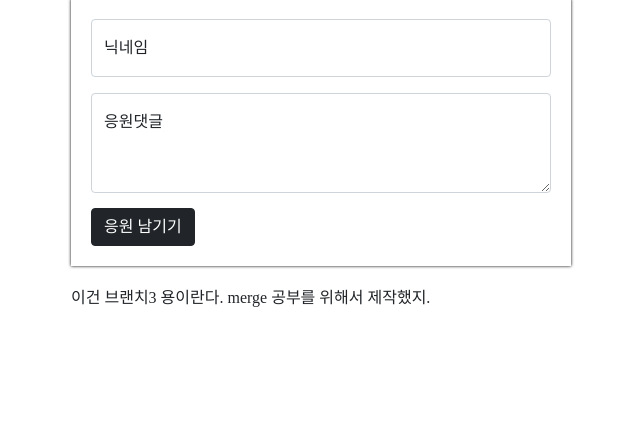
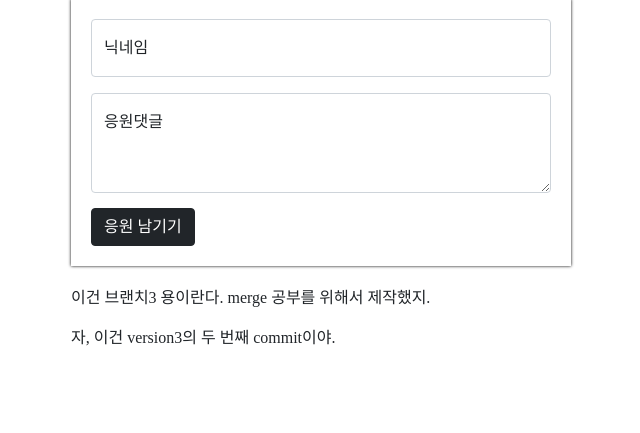
Before and after one commit to hyeonjun4460/personal-repository, a Flask app: page / in a window 1280 px wide. Shown: the part 321-754 px from the top of the page, without its empty margins (319-959 px from the left). Run offline with Flask 2, Linux system fonts and the light colour scheme; data that the repository does not hold is empty.

Commit message:
version3 second commit
git의 branch와 merge 공부를 위해, version 3 branch에서 index.html 내용 수정.

```diff
--- a/homework/templates/index.html
+++ b/homework/templates/index.html
@@ -134,6 +134,7 @@
 </div>
 <div class="mycards" id="comment-list">
     <p>이건 브랜치3 용이란다. merge 공부를 위해서 제작했지.</p>
+    <p>자, 이건 version3의 두 번째 commit이야.</p>
 </div>
 </body>
 </html>
```
